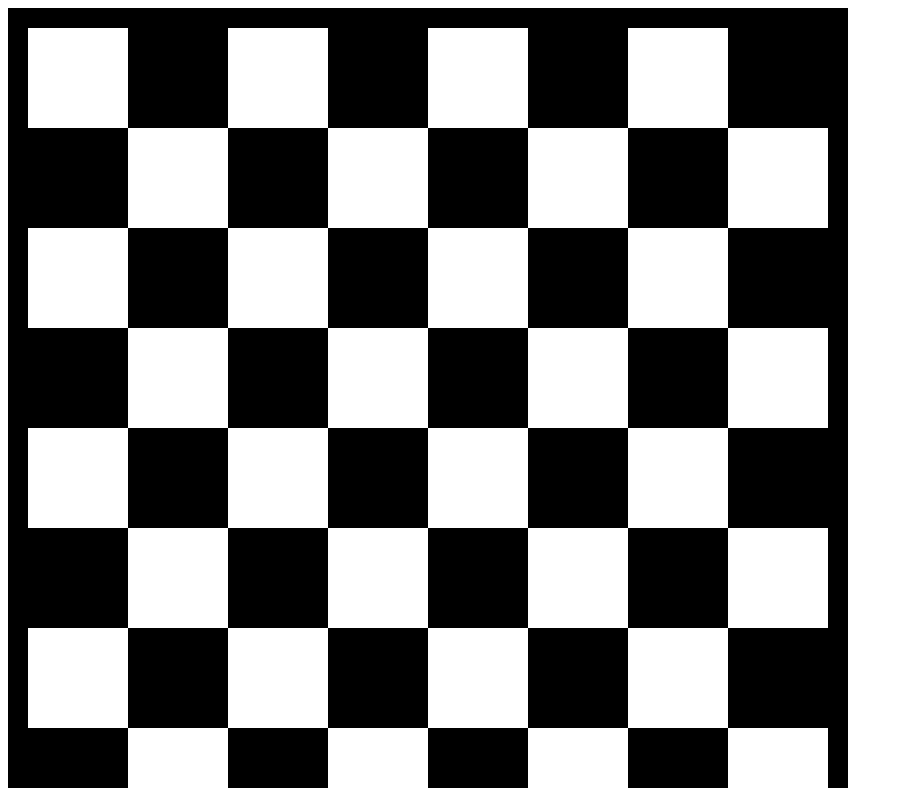
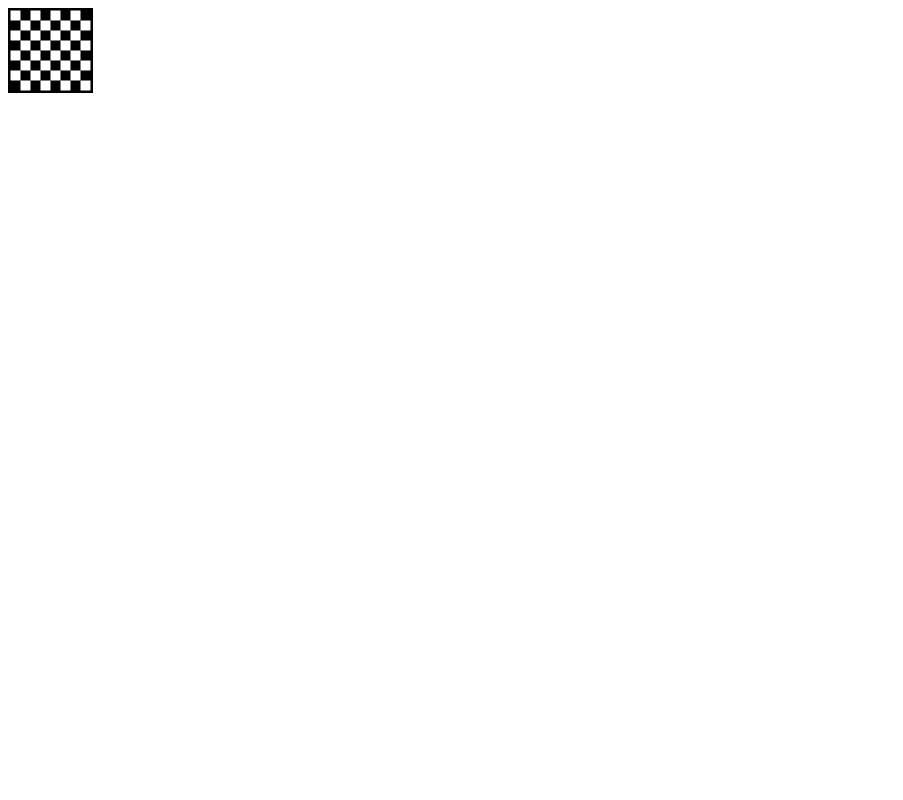
Before and after one commit to RpxZero/Tabuleiro-Xadrez, a plain HTML site: page index.html in a window 1280 px wide. Shown: the top 800 px of the page, without its empty margins (0-903 px from the left). Drawn offline with Linux system fonts and the light colour scheme.

Commit message:
Mudando o lado dos quadrados, o tabuleiro todo aumenta ou diminui...

```diff
--- a/index.html
+++ b/index.html
@@ -9,14 +9,15 @@
 	var ctx = canvas.getContext("2d");
 	var y = 0;
 	var y2 = 0;
-	var lado = 100;
+	var lado = 10;
+	var borda = lado/2;
 
 	function quadsPretos() {
-		while(y<9){
-			for(var i=0; i<800; i+=200){
+		while(y<8){
+			for(var i=0; i<(lado*8); i+=(lado*2)){
 				ctx.beginPath();
-				if(y%2==0){ctx.rect(i+120,20+(y*100),lado,lado);}
-				else{ctx.rect(i+20,20+(y*100),lado,lado);}
+				if(y%2==0){ctx.rect(i+(borda/2)+lado,(borda/2)+(y*lado),lado,lado);}
+				else{ctx.rect(i+(borda/2),(borda/2)+(y*lado),lado,lado);}
 				ctx.fillStyle="rgb(0,0,0)";
 				ctx.fill();
 			}
@@ -25,11 +26,11 @@
 	}
 
 	function quadsBrancos() {
-		while(y2<9){
-			for(var i=0; i<800; i+=200){
+		while(y2<8){
+			for(var i=0; i<(lado*8); i+=(lado*2)){
 				ctx.beginPath();
-				if(y2%2==0){ctx.rect(i+20,20+(y2*100),lado,lado);}
-				else{ctx.rect(i+120,20+(y2*100),lado,lado);}
+				if(y2%2==0){ctx.rect(i+(borda/2),(borda/2)+(y2*lado),lado,lado);}
+				else{ctx.rect(i+(borda/2)+lado,(borda/2)+(y2*lado),lado,lado);}
 				ctx.fillStyle="rgb(255,255,255)";
 				ctx.fill();
 			}
@@ -40,7 +41,7 @@
 	//Borda
 	ctx.beginPath();
 	ctx.fillStyle="rgb(0,0,0)";
-	ctx.fillRect(0,0,840,820);
+	ctx.fillRect(0,0,(lado*8)+borda,(lado*8)+borda);
 	ctx.stroke();
 
 	quadsPretos();
```
